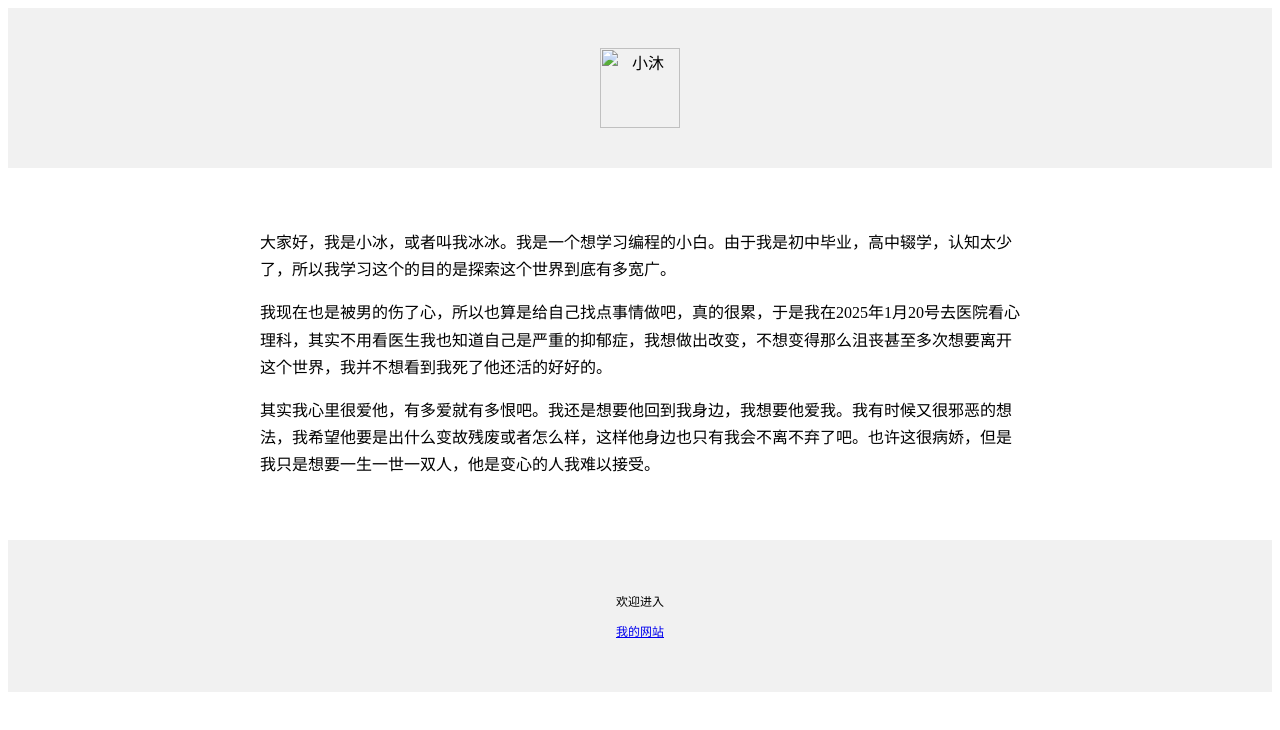
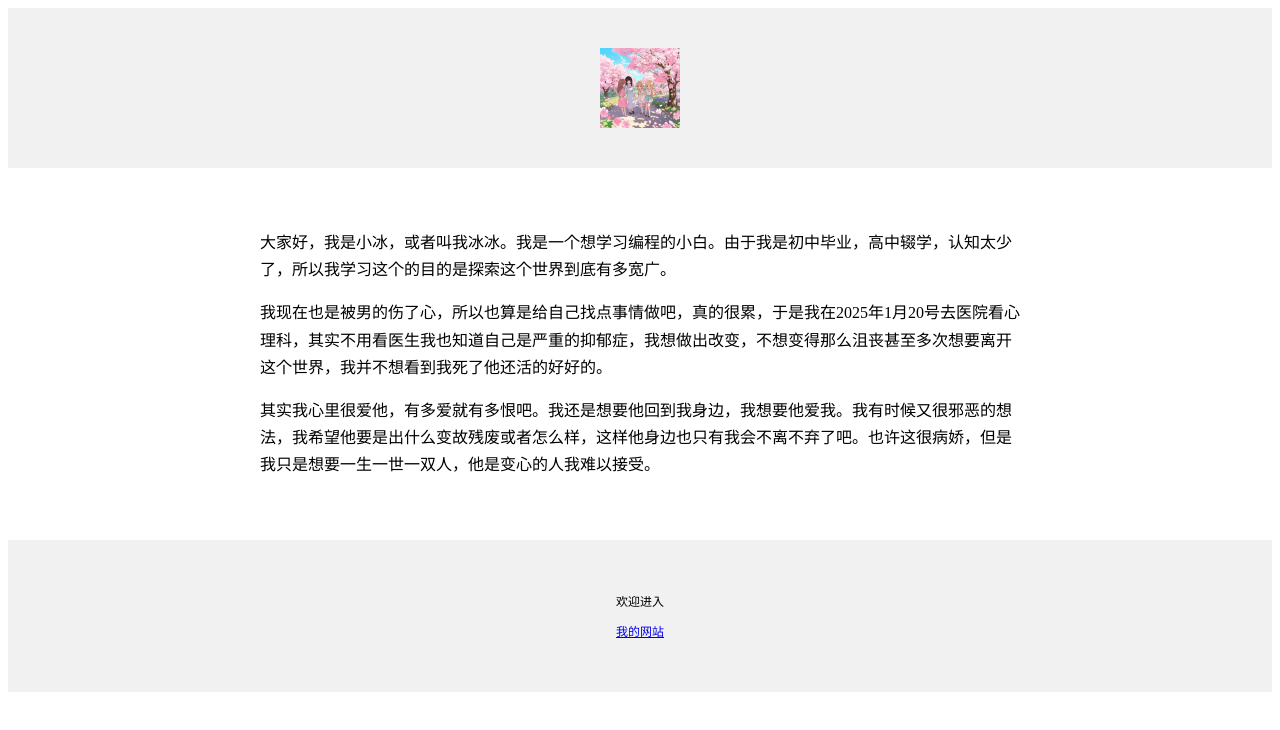
Before and after one commit to Bingx00xmua/one-knowledge, a plain HTML site: page index.html in a window 1280 px wide. Drawn offline with Linux system fonts and the light colour scheme.

Commit message:
index.html

```diff
--- a/index.html
+++ b/index.html
@@ -4,7 +4,7 @@
    padding:40px;
    "
 >
-   <img alt="小沐" src="链接" width="80px" height="80px"></div>
+   <img alt="小沐" src="动漫4个女孩.jpg" width="80px" height="80px"></div>
 <div style="
    max-width:760px;
    margin:30px auto;
```
